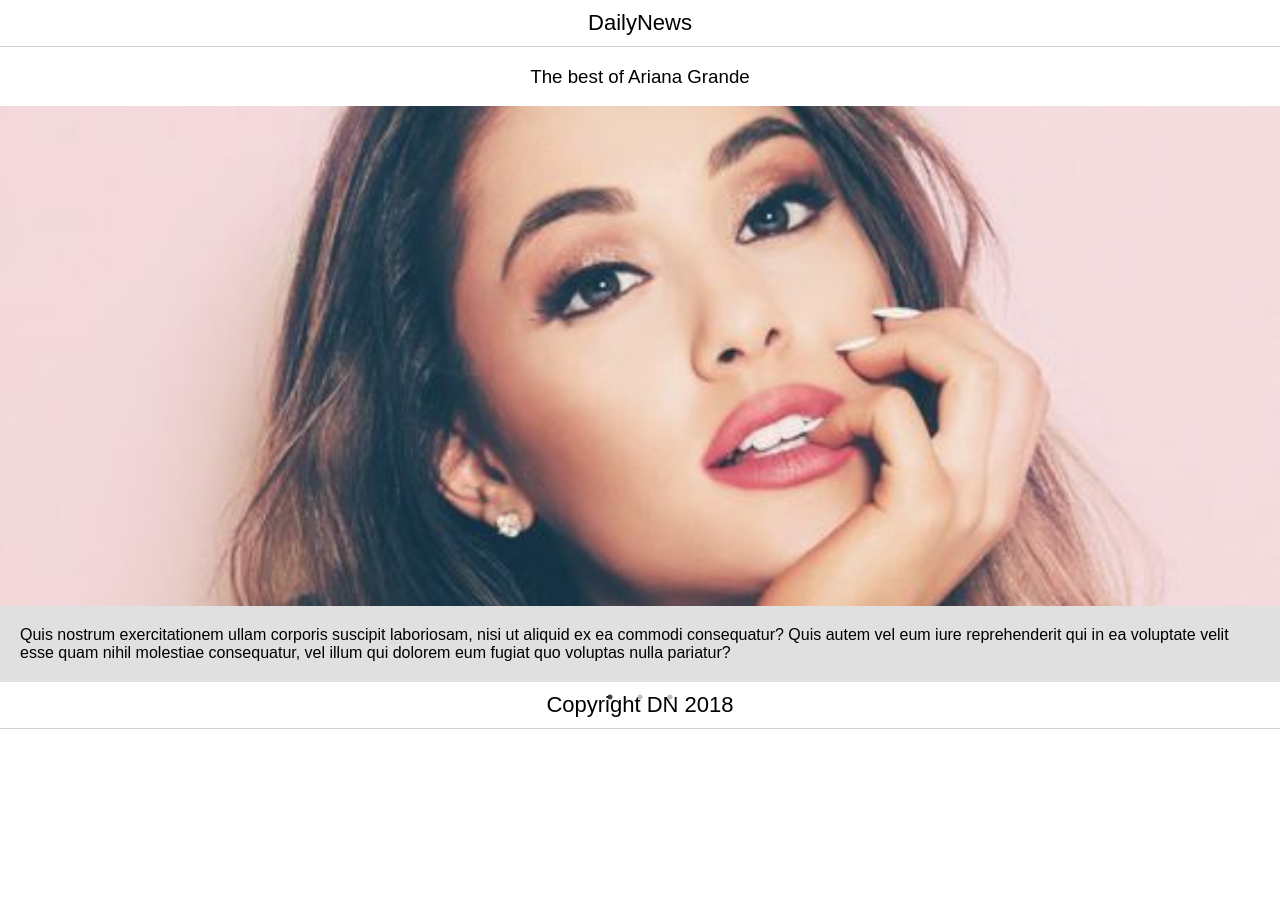
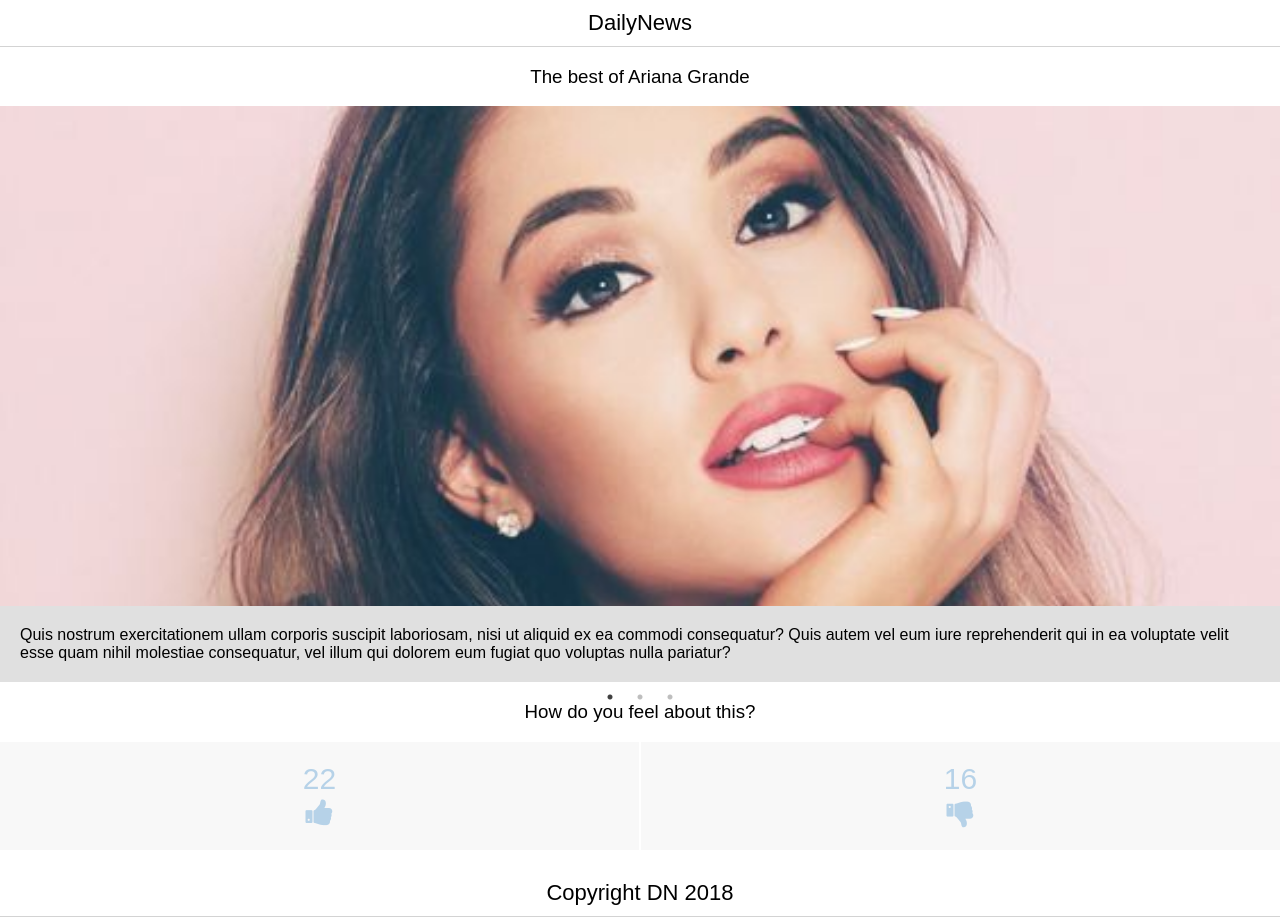
Before and after one commit to heero7/redux-news-project, a React (Create React App) app: page /galleries/1 in a window 1280 px wide. Shown: the top 917 px of the page. Before the commit the page ends 800 px from the top, so only its background shows below. Built offline with nearby package versions, Linux system fonts and the light colour scheme; data requests are answered from the project's data file.

Commit message:
App is styled and completed

```diff
--- a/db.json
+++ b/db.json
@@ -120,8 +120,8 @@
       ],
       "views": 237,
       "likes": [
-        18,
-        13
+        22,
+        16
       ]
     },
     {
--- a/src/containers/GalleryItem.js
+++ b/src/containers/GalleryItem.js
@@ -1,28 +1,29 @@
-import React, { Component } from 'react';
-import { connect } from 'react-redux';
+import React, { Component } from "react";
+import { connect } from "react-redux";
 import { selectedGallery, clearSelectedGallery } from "../actions";
 import { bindActionCreators } from "redux";
 
 import Slider from "react-slick";
+
+import Counter from "./LikesCounter";
 
 const settings = {
   dots: true,
   infinite: true,
   arrows: true,
   speed: 500
-}
+};
 
 class GalleryItem extends Component {
-
-    componentDidMount(){
+  componentDidMount() {
     this.props.selectedGallery(this.props.match.params.id);
   }
 
-    componentWillUnmount(){
+  componentWillUnmount() {
     this.props.clearSelectedGallery();
   }
 
-    renderSlider = ({selected}) => {
+  renderSlider = ({ selected }) => {
     if (selected) {
       const gallery = selected[0];
       return (
@@ -33,41 +34,49 @@ class GalleryItem extends Component {
               return (
                 <div key={index} className="slide-item">
                   <div>
-                                        <div className="image"
-                                            style={{background:`url(/images/galleries/${item.img})`}}>
-                                        </div>
+                    <div
+                      className="image"
+                      style={{
+                        background: `url(/images/galleries/${item.img})`
+                      }}
+                    />
                     <div className="description">
                       <span>{item.desc}</span>
                     </div>
                   </div>
                 </div>
-                            )
+              );
             })}
           </Slider>
+          <Counter
+            articleId={gallery.id}
+            likes={gallery.likes[0]}
+            dislikes={gallery.likes[1]}
+            section="galleries"
+            type="HANDLE_LIKES_GALLERY"
+          />
         </div>
       );
     }
-    }
+  };
 
   render() {
     const item = this.props.galleries;
-        return (
-            <div className="slide-item-wrap">
-                {this.renderSlider(item)}
-            </div>
-        );
+    return <div className="slide-item-wrap">{this.renderSlider(item)}</div>;
   }
 }
 
 function mapStateToProps(state) {
-    console.log(state);
   return {
     galleries: state.galleries
-    }
+  };
 }
 
 function mapDispatchToProps(dispatch) {
-    return bindActionCreators({ selectedGallery, clearSelectedGallery}, dispatch)
+  return bindActionCreators(
+    { selectedGallery, clearSelectedGallery },
+    dispatch
+  );
 }
 
 export default connect(mapStateToProps, mapDispatchToProps)(GalleryItem);
--- a/src/index.css
+++ b/src/index.css
@@ -203,3 +203,32 @@ footer {
   padding: 20px;
   background: #e0e0e0;
 }
+
+/* Add Likes */
+.addlikes-wrapper {
+  margin-bottom: 20px;
+}
+
+.addlikes-container {
+  display: flex;
+  align-items: center;
+  justify-content: space-between;
+}
+
+.addlikes-container .btn {
+  cursor: pointer;
+  text-align: center;
+  background: #f8f8f8;
+  flex: 1;
+  color: #b6d2e8;
+  font-size: 30px;
+  padding: 20px;
+}
+
+.addlikes-container .btn:hover {
+  background: #607d8b;
+}
+
+.addlikes-container .btn.like {
+  border-right: 2px solid white;
+}
--- a/src/reducers/galleries_reducer.js
+++ b/src/reducers/galleries_reducer.js
@@ -1,11 +1,13 @@
-export default function(state={}, action) {
+export default function(state = {}, action) {
   switch (action.type) {
     case "GET_LATEST_GALLERY":
-            return {...state, latestGallery: action.payload}
+      return { ...state, latestGallery: action.payload };
     case "GET_SELECTED_GALLERY":
-            return {...state, selected: action.payload}
+      return { ...state, selected: action.payload };
     case "CLEAR_SELECTED_GALLERY":
-            return {...state, selected: action.payload}
+      return { ...state, selected: action.payload };
+    case "HANDLE_LIKES_GALLERY":
+      return { ...state, selected: [action.payload] };
     default:
       return state;
   }
```
Lines whose indentation alone changed are shown as unchanged.
